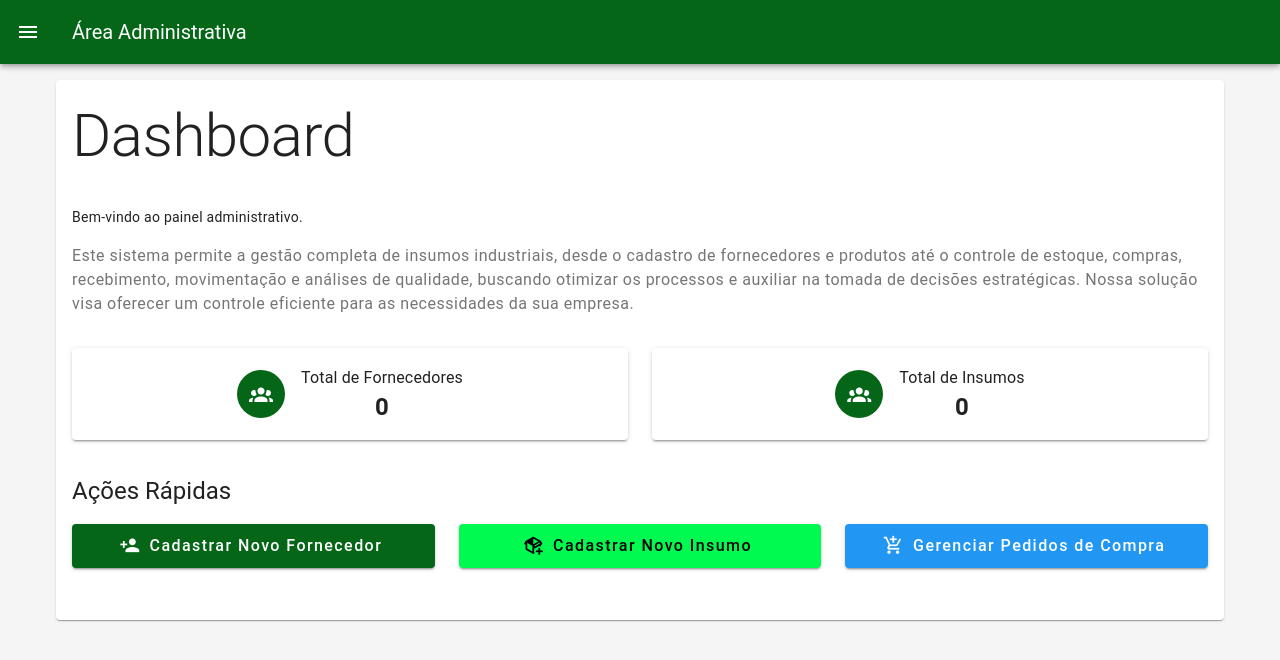
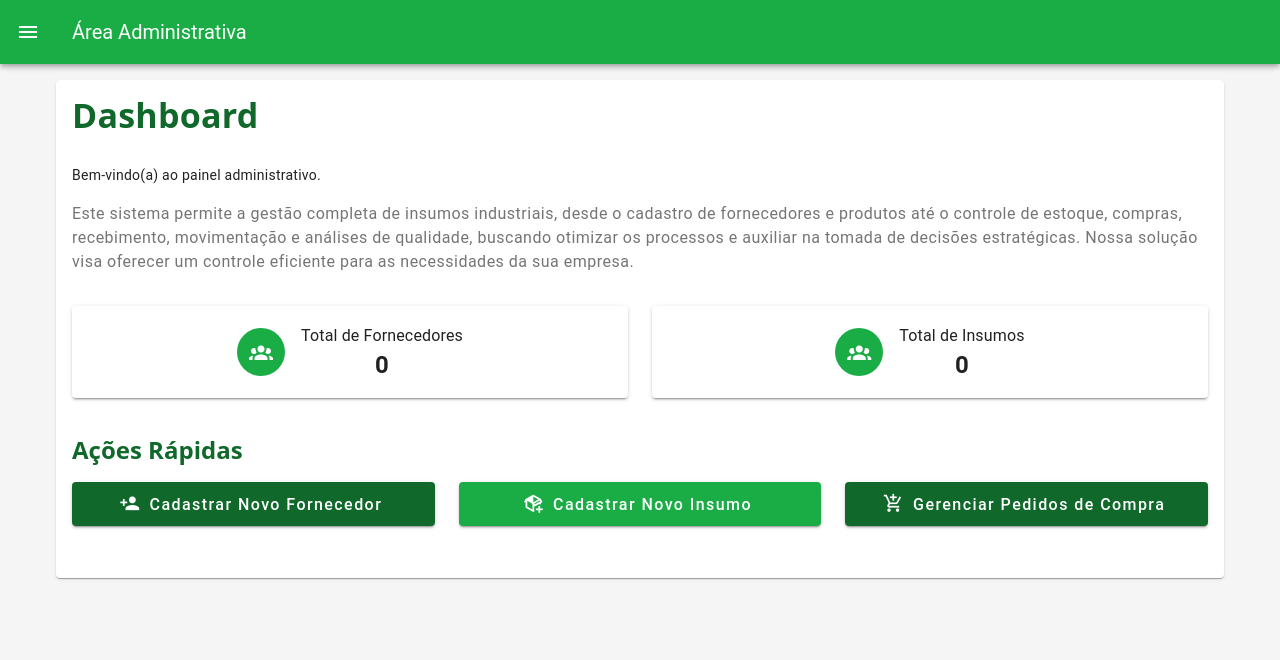
Before and after one commit to Equipe-Seis/flow-data-core, a Nuxt app: page /dashboard in a window 1280 px wide. Shown: the top 660 px of the page. Built offline with nearby package versions, Linux system fonts and the light colour scheme; no server answers; what vue-the-mask would draw is missing.

Commit message:
ajustes de front (fonte, cor)

```diff
--- /dev/null
+++ b/assets/main.css
@@ -0,0 +1,8 @@
+h1,h2,h3,h4,h5,h6, .v-card-title {
+  font-family: "Noto Sans", sans-serif !important;
+  color: #10692B;
+}
+
+h1,h2,.v-card-title{
+    font-weight: 600 !important;
+}
--- a/nuxt.config.ts
+++ b/nuxt.config.ts
@@ -1,21 +1,33 @@
 // https://nuxt.com/docs/api/configuration/nuxt-config
 import { defineNuxtConfig } from "nuxt/config";
 
-import vuetify, { transformAssetUrls } from 'vite-plugin-vuetify'
+import vuetify, { transformAssetUrls } from "vite-plugin-vuetify";
 
 export default defineNuxtConfig({
-  compatibilityDate: '2025-05-15',
+  compatibilityDate: "2025-05-15",
   devtools: { enabled: true },
   build: {
-    transpile: ['vuetify'],
+    transpile: ["vuetify"],
   },
+  css: ["~/assets/main.css"],
   modules: [
     (_options, nuxt) => {
-      nuxt.hooks.hook('vite:extendConfig', (config) => {
+      nuxt.hooks.hook("vite:extendConfig", (config) => {
         // @ts-expect-error
-        config.plugins.push(vuetify({ autoImport: true }))
-      })
+        config.plugins.push(vuetify({ autoImport: true }));
+      });
     },
+    [
+      "@nuxtjs/google-fonts",
+      {
+        families: {
+          "Noto+Sans": {
+            wght: "100..900",
+            ital: "100..900",
+          },
+        },
+      },
+    ],
   ],
   vite: {
     vue: {
@@ -24,4 +36,4 @@ export default defineNuxtConfig({
       },
     },
   },
-})
+});
--- a/package.json
+++ b/package.json
@@ -13,6 +13,7 @@
   },
   "dependencies": {
     "@mdi/font": "^7.4.47",
+    "@nuxtjs/google-fonts": "^3.2.0",
     "@prisma/client": "^6.10.1",
     "axios": "^1.10.0",
     "maska": "^3.2.0",
--- a/pages/dashboard.vue
+++ b/pages/dashboard.vue
@@ -1,8 +1,8 @@
 <template>
   <v-card>
-    <v-card-title class="text-h4 text-sm-h3 text-md-h2 mb-4">Dashboard</v-card-title>
+    <v-card-title class="text-h4 mb-4">Dashboard</v-card-title>
     <v-card-text>
-      <p class="mb-4">Bem-vindo ao painel administrativo.</p>
+      <p class="mb-4">Bem-vindo(a) ao painel administrativo.</p>
       <p class="text-body-1 text-grey-darken-1">
         Este sistema permite a gestão completa de insumos industriais, desde o cadastro de fornecedores e produtos até o controle de estoque, compras, recebimento, movimentação e análises de qualidade, buscando otimizar os processos e auxiliar na tomada de decisões estratégicas. Nossa solução visa oferecer um controle eficiente para as necessidades da sua empresa.
       </p>
@@ -18,22 +18,22 @@
         </v-col>
       </v-row>
 
-      <h2 class="text-h5 mb-4">Ações Rápidas</h2>
+      <h2 class="text-h5 mb-4 text-accent">Ações Rápidas</h2>
       <v-row class="mb-6">
         <v-col cols="12" sm="6" md="4">
-          <v-btn block color="primary" size="large" to="/fornecedores/cadastro">
+          <v-btn block color="accent" size="large" to="/fornecedores/cadastro">
             <v-icon start>mdi-account-plus</v-icon>
             Cadastrar Novo Fornecedor
           </v-btn>
         </v-col>
         <v-col cols="12" sm="6" md="4">
-          <v-btn block color="secondary" size="large" to="/insumos/cadastro">
+          <v-btn block color="primary" size="large" to="/insumos/cadastro">
             <v-icon start>mdi-package-variant-plus</v-icon>
             Cadastrar Novo Insumo
           </v-btn>
         </v-col>
         <v-col cols="12" sm="6" md="4">
-          <v-btn block color="info" size="large" to="/compras/pedidos">
+          <v-btn block color="accent" size="large" to="/compras/pedidos">
             <v-icon start>mdi-cart-plus</v-icon>
             Gerenciar Pedidos de Compra
           </v-btn>
--- a/pages/fornecedores/cadastro.vue
+++ b/pages/fornecedores/cadastro.vue
@@ -1,8 +1,8 @@
 <template>
   <v-container>
-    <h1 class="text-h4 text-sm-h3 text-md-h2 mb-4">Cadastro de Fornecedores</h1>
+    <h1 class="text-h4 mb-4">Cadastro de Fornecedores</h1>
 
-    <v-alert v-if="erro" type="error" class="mb-4">{{ erro }}</v-alert>
+    <v-alert v-if="erro" type="error" class="mb-5">{{ erro }}</v-alert>
 
     <v-form ref="form" @submit.prevent="onSubmit" v-model="valid" lazy-validation>
       <v-select
@@ -205,12 +205,12 @@
         </v-col>
       </v-row>
 
-      <div class="d-flex justify-end mt-6">
-        <v-btn color="secondary" class="me-2" @click="router.back()">
-          Voltar
-        </v-btn>
+      <div class="d-flex justify-end mt-6 ga-4">
         <v-btn type="submit" color="primary" :disabled="!valid" :loading="carregandoSubmit">
           Cadastrar
+        </v-btn>
+        <v-btn color="background text-accent" class="me-2" @click="router.back()">
+          Cancelar
         </v-btn>
       </div>
     </v-form>
--- a/pages/insumos/cadastro.vue
+++ b/pages/insumos/cadastro.vue
@@ -1,6 +1,6 @@
 <template>
   <v-container>
-    <h1 class="text-h4 text-sm-h3 text-md-h2 mb-4">Cadastro de Insumos</h1>
+    <h1 class="text-h4 mb-4">Cadastro de Insumos</h1>
 
     <v-alert v-if="erro" type="error" class="mb-4">{{ erro }}</v-alert>
 
@@ -62,7 +62,7 @@
       <v-btn color="primary" type="submit" class="mt-4" :loading="carregando">
         Cadastrar
       </v-btn>
-      <v-btn color="secondary" class="mt-4 ms-2" @click="router.back()">
+      <v-btn color="background text-accent" class="mt-4 ms-2" @click="router.back()">
         Voltar
       </v-btn>
     </v-form>
--- a/pages/login.vue
+++ b/pages/login.vue
@@ -9,8 +9,8 @@
         class="pa-8 rounded-lg elevation-0 custom-card"
       >
         <div class="text-center mb-6">
-          <h1 class="text-h2 font-weight-bold" style="color: #26f964">FlowData</h1>
-          <h2 class="text-h6 font-weight-bold" style="color: #26f964">Bem-vindo(a)!</h2>
+          <h1 class="text-h2 font-weight-bold" style="color: #1FCF54">FlowData</h1>
+          <h2 class="text-h6 font-weight-bold" style="color: #1FCF54">Bem-vindo(a)!</h2>
         </div>
 
         <v-form ref="form" v-model="valid">
@@ -44,7 +44,7 @@
             block
             size="large"
             class="text-white"
-            style="background-color: #26f964;"
+            style="background-color: #1FCF54;"
             @click="login"
           >
             Entrar
--- a/plugins/vuetify.ts
+++ b/plugins/vuetify.ts
@@ -1,36 +1,43 @@
-import "@mdi/font/css/materialdesignicons.css"
-import "vuetify/styles"
+import "@mdi/font/css/materialdesignicons.css";
+import "vuetify/styles";
 
-import { createVuetify } from 'vuetify'
+import { createVuetify } from "vuetify";
+import { defineNuxtPlugin } from "nuxt/app";
 
-export default defineNuxtPlugin(nuxtApp => {
+export default defineNuxtPlugin((nuxtApp) => {
   const vuetify = createVuetify({
     ssr: true,
     defaults: {
       VBtn: {
-        style: [{ textTransform: 'none' }],
+        style: [{ textTransform: "none" }],
+      },
+      VTextField: {
+        variant: "outlined"
+      },
+      VSelect: {
+        variant: "outlined"
       },
     },
     theme: {
-      defaultTheme: 'customTheme',
+      defaultTheme: "customTheme",
       themes: {
         customTheme: {
           dark: false,
           colors: {
-            primary: '#056618',
-            secondary: '#00FA4F',
-            accent: '#82B1FF',
-            error: '#FD6F71',
-            info: '#2196F3',
-            success: '#4CAF50',
-            warning: 'F2FB00',
-            background: '#f5f5f5',
-            surface: '#FFFFFF',
+            primary: "#1AAD46",
+            secondary: "#1FCF54",
+            accent: "#10692B",
+            error: "#FD6F71",
+            info: "#2196F3",
+            success: "#00C31D",
+            warning: "#E0D82D",
+            background: "#f5f5f5",
+            surface: "#FFFFFF",
           },
         },
       },
     },
-  })
+  });
 
-  nuxtApp.vueApp.use(vuetify)
-})
+  nuxtApp.vueApp.use(vuetify);
+});
```
Also changed, not shown: 1 other file (tests, documents, lock files or other folders).
